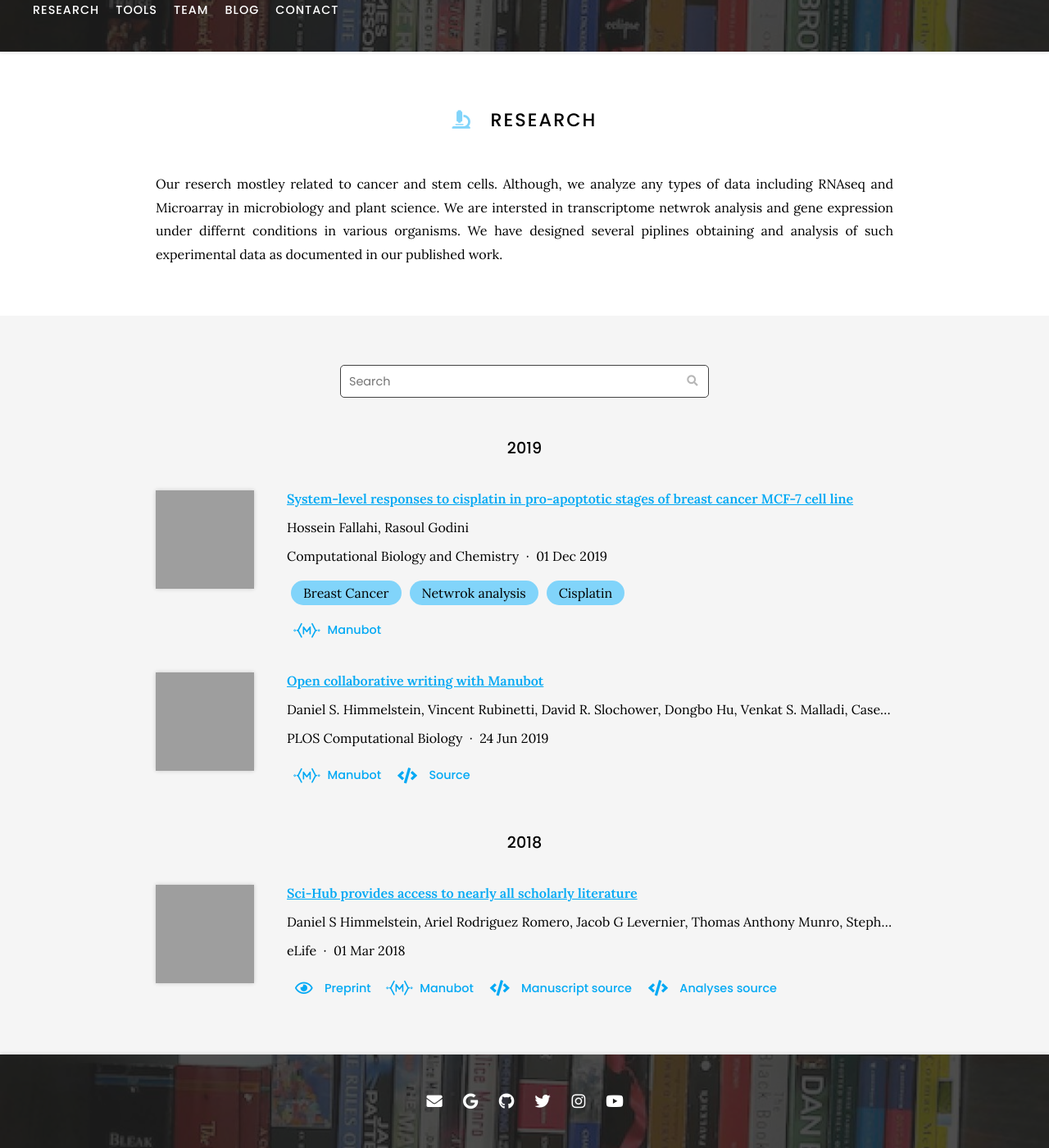
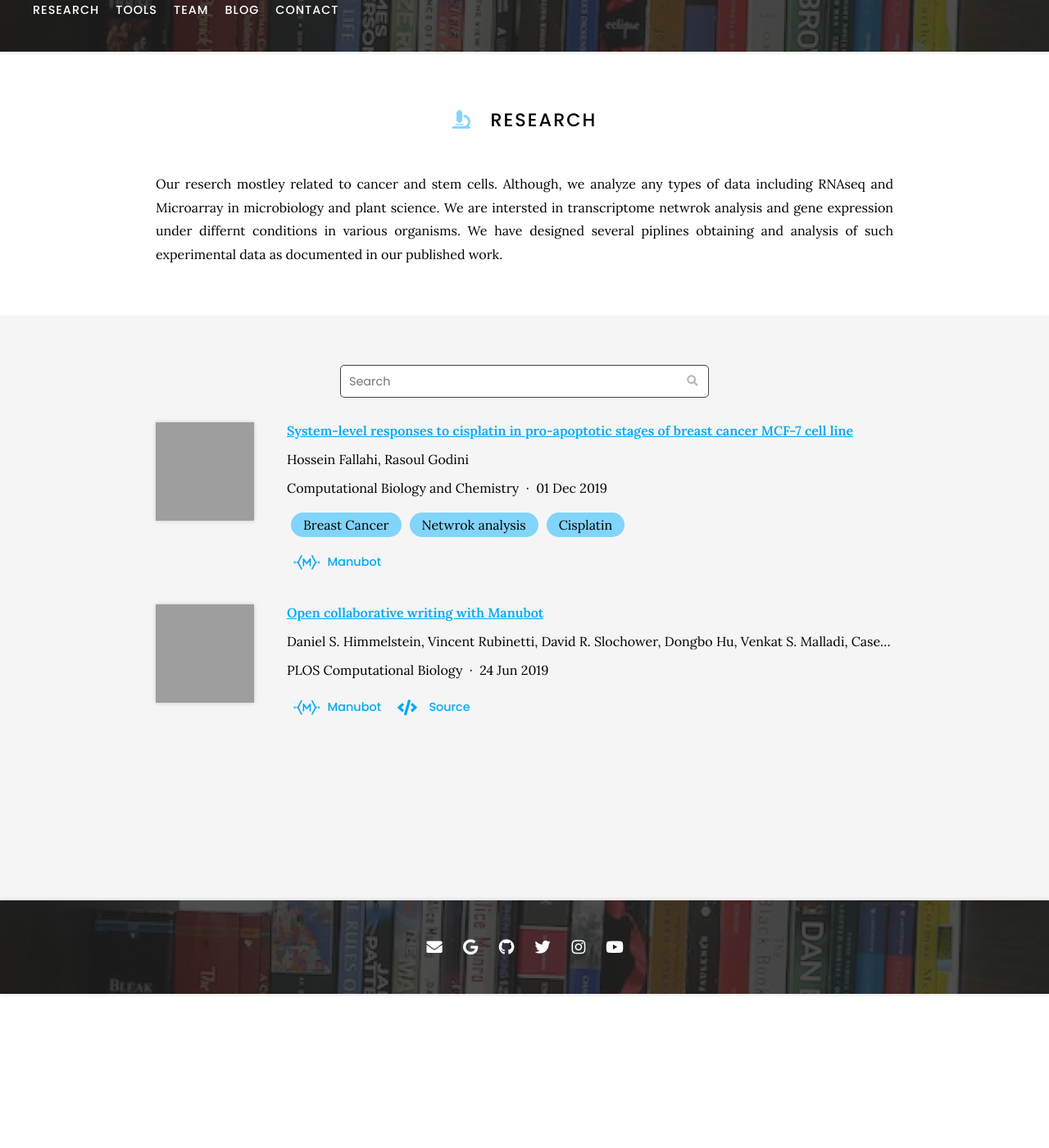
Before and after one commit to Hossein-Fallahi/Fallahi-Bioinformatics-Lab, a Jekyll site: the page built from research/index.md, in a window 1280 px wide and 1400 px high, scrolled down 188 px. Shown: the whole window at 82% size. Built offline with Jekyll 4.4.1, drawn with Linux system fonts in a browser that asks for light colours; nearby versions of some CDN libraries; grey boxes are pictures that could not be loaded.

Commit message:
Generate citations

```diff
--- a/_data/citations.yaml
+++ b/_data/citations.yaml
@@ -37,28 +37,3 @@
     link: https://github.com/greenelab/meta-review
   - type: website
     link: http://manubot.org/
-- id: doi:10.7554/eLife.32822
-  title: Sci-Hub provides access to nearly all scholarly literature
-  authors:
-  - Daniel S Himmelstein
-  - Ariel Rodriguez Romero
-  - Jacob G Levernier
-  - Thomas Anthony Munro
-  - Stephen Reid McLaughlin
-  - Bastian Greshake Tzovaras
-  - Casey S Greene
-  publisher: eLife
-  date: '2018-03-01'
-  link: https://doi.org/ckcj
-  image: https://iiif.elifesciences.org/lax:32822%2Felife-32822-fig8-v3.tif/full/863,/0/default.webp
-  extra-links:
-  - type: preprint
-    link: https://doi.org/10.7287/peerj.preprints.3100v1
-  - type: manubot
-    link: https://greenelab.github.io/scihub-manuscript/
-  - type: source
-    link: https://github.com/greenelab/scihub-manuscript
-    text: Manuscript source
-  - type: source
-    link: https://github.com/greenelab/scihub
-    text: Analyses source
```
